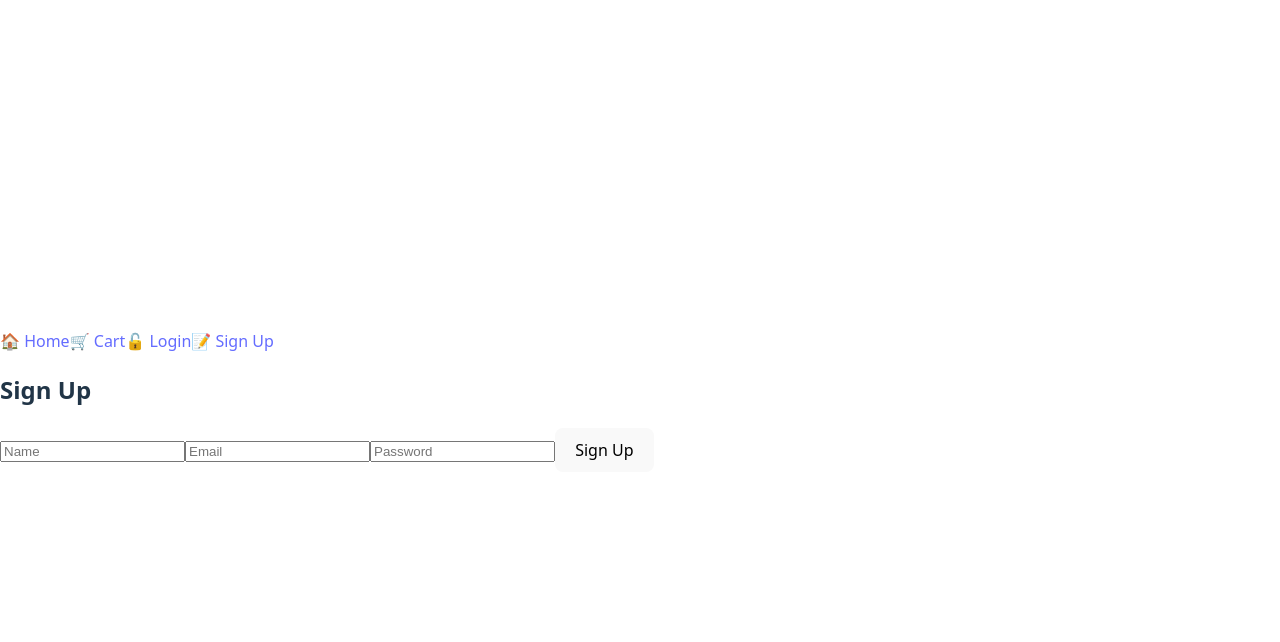
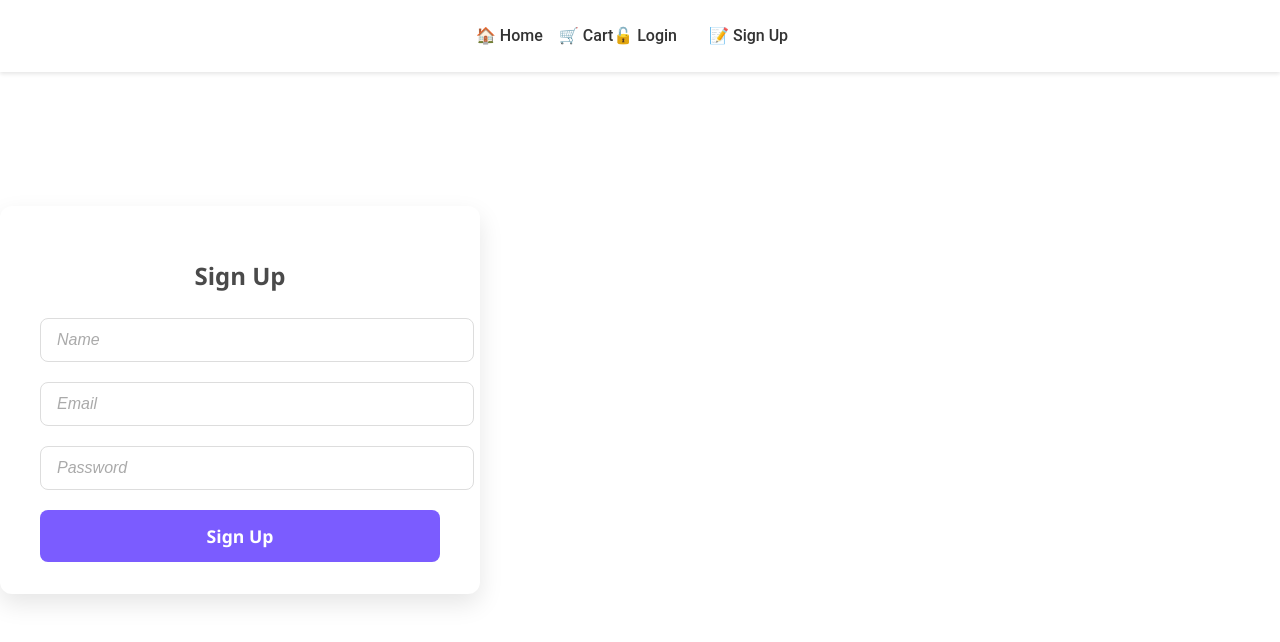
Before and after one commit to MarcusB86/ECommerceApp, a React (Vite) app: page /signup in a window 1280 px wide. Shown: the top 642 px of the page. Built offline with nearby package versions, Linux system fonts and the light colour scheme.

Commit message:
added css to signup/login

```diff
--- a/src/App.jsx
+++ b/src/App.jsx
@@ -5,6 +5,7 @@ import Signup from "./pages/Signup";
 // import Cart from './components/Cart';
 import Login from './pages/Login';
 import Dashboard from './pages/Dashboard';
+import PrivateRoute from './components/PrivateRoute'; // Make sure you have this
 
 function App() {
   return (
@@ -15,7 +16,14 @@ function App() {
         {/* <Route path="/cart" element={<Cart />} /> */}
         <Route path="/signup" element={<Signup />} />
         <Route path="/login" element={<Login />} />
-        <Route path="/dashboard" element={<Dashboard />} />
+        <Route
+          path="/dashboard"
+          element={
+            <PrivateRoute>
+              <Dashboard />
+            </PrivateRoute>
+          }
+        />
       </Routes>
     </>
   );
--- a/src/components/Navbar.css
+++ b/src/components/Navbar.css
@@ -1,102 +1,52 @@
-   .navbar {
-    width: 100%;
-    position: fixed;
-    top: 0;
-    left: 0;
-    background-color: #c13c3c;
-    color: white;
-    display: flex;
-    justify-content: center; /* centers the content block */
-    animation: fadeIn 1.4s ease-in-out;
-    padding: 1rem 0;
-    z-index: 100;
-    box-shadow: 0 2px 4px rgba(0, 0, 0, 0.3);
-  }
+.navbar {
+  background-color: #ffffff;
+  padding: 1rem 2rem;
+  display: flex;
+  justify-content: space-between;
+  align-items: center;
+  box-shadow: 0 2px 5px rgba(0, 0, 0, 0.1);
+  font-family: 'Roboto', sans-serif;
+}
 
-  .navbar-content {
-    width: 100%;
-    max-width: 1200px;
-    display: flex;
-    justify-content: space-between;
-    align-items: center;
-    padding: 0 2rem;
-  }
+.navbar-left,
+.navbar-right {
+  display: flex;
+  align-items: center;
+  gap: 1rem;
+}
 
-  .navbar-logo a {
-    color: rgb(240, 224, 47);
-    font-size: 1.5rem;
-    font-weight: bold;
-    text-decoration: none;
-  }
+.nav-link {
+  text-decoration: none;
+  color: #444;
+  font-size: 1rem;
+  font-weight: 500;
+  transition: color 0.2s;
+}
 
-  .navbar-links a {
-    margin-left: 20px;
-    color: white;
-    text-decoration: none;
-    position: relative;
-    transition: color 0.3s ease;
-    font-size: larger;
-  }
+.nav-link:hover {
+  color: #A594F9;
+}
 
-  .navbar-links a:hover {
-    color: #a594f9;
-  }
-  .navbar-links {
-    display: flex;
-    justify-content: space-evenly;
-    flex: 1;
-  }
+.user-email {
+  color: #333;
+  font-size: 0.9rem;
+  font-weight: 500;
+}
 
-  @keyframes fadeIn {
-    from {
-      opacity: 0;
-      transform: translateY(-10px);
-    }
-    to {
-      opacity: 1;
-      transform: translateY(0);
-    }
-  }
-  .homepage {
-    height: 100vh;
-    width: 100vw;
-    background-image: url('https://webandcrafts.com/_next/image?url=https%3A%2F%2Fadmin.wac.co%2Fuploads%2FWhat_is_E_commerce_and_What_are_its_Applications_2_d2eb0d4402.jpg&w=4500&q=90');
-    background-size: cover;
-    background-position: center;
-    background-repeat: no-repeat;
-    height: 100vh;
-    display: flex;
-    flex-direction: column;
-    justify-content: center;
-    align-items: center;
-    color: rgb(176, 213, 41);
-    text-shadow: 1px 1px 5px #000;
-  }
+.logout-btn,
+.signup-btn {
+  padding: 0.5rem 1rem;
+  border: none;
+  background-color: #A594F9;
+  color: white;
+  border-radius: 5px;
+  cursor: pointer;
+  font-weight: 500;
+  transition: background-color 0.3s ease;
+  text-decoration: none;
+}
 
-  .navbar-search {
-    display: flex;
-    align-items: center;
-    background-color: white;
-    border-radius: 5px;
-    overflow: hidden;
-  }
-
-  .navbar-search input {
-    padding: 8px;
-    border: none;
-    outline: none;
-    font-size: 1rem;
-  }
-
-  .navbar-search button {
-    padding: 8px 12px;
-    background-color: rgb(240, 224, 47);
-    color: white;
-    border: none;
-    cursor: pointer;
-    transition: background-color 0.3s ease;
-  }
-
-  .navbar-search button:hover {
-    background-color: #8a7ce0;
-  }
+.logout-btn:hover,
+.signup-btn:hover {
+  background-color: #8b7fd9;
+}
--- a/src/components/Navbar.jsx
+++ b/src/components/Navbar.jsx
@@ -1,25 +1,31 @@
-import { Link } from "react-router-dom";
-import { useContext } from "react";
-import { AuthContext } from "../context/AuthContext";
+import { Link } from 'react-router-dom';
+import { useContext } from 'react';
+import { AuthContext } from '../context/AuthContext';
+import './Navbar.css'; // Make sure this path is correct
 
 const Navbar = () => {
   const { user, logout } = useContext(AuthContext);
 
   return (
     <nav className="navbar">
-      <Link to="/">🏠 Home</Link>
-      <Link to="/cart">🛒 Cart</Link>
+      <div className="navbar-left">
+        <Link to="/" className="nav-link">🏠 Home</Link>
+        <Link to="/cart" className="nav-link">🛒 Cart</Link>
+      </div>
+
+      <div className="navbar-right">
         {user ? (
           <>
-          <span>👤 {user.email}</span>
-          <button onClick={logout}>Logout</button>
+            <span className="user-email">👤 {user.email}</span>
+            <button className="logout-btn" onClick={logout}>Logout</button>
           </>
         ) : (
           <>
-          <Link to="/login">🔓 Login</Link>
-          <Link to="/signup">📝 Sign Up</Link>
+            <Link to="/login" className="nav-link">🔓 Login</Link>
+            <Link to="/signup" className="signup-btn">📝 Sign Up</Link>
           </>
         )}
+      </div>
     </nav>
   );
 };
--- /dev/null
+++ b/src/components/PrivateRoute.jsx
@@ -0,0 +1,9 @@
+import { useAuth } from '../context/AuthContext';
+import { Navigate } from 'react-router-dom';
+
+const PrivateRoute = ({ children }) => {
+  const { user } = useAuth();
+  return user ? children : <Navigate to="/login" />;
+};
+
+export default PrivateRoute;
--- a/src/context/AuthContext.jsx
+++ b/src/context/AuthContext.jsx
@@ -1,6 +1,5 @@
-import { createContext, useState, useEffect } from 'react';
-import { jwtDecode } from "jwt-decode";
-
+import { createContext, useState, useContext } from 'react';
+import { jwtDecode } from 'jwt-decode';
 
 export const AuthContext = createContext();
 
@@ -25,3 +24,7 @@ export const AuthProvider = ({ children }) => {
     </AuthContext.Provider>
   );
 };
+
+export const useAuth = () => {
+  return useContext(AuthContext);
+};
--- a/src/main.jsx
+++ b/src/main.jsx
@@ -4,6 +4,7 @@ import { BrowserRouter } from 'react-router-dom';
 import './index.css';
 import App from './App.jsx';
 import { AuthProvider } from './context/AuthContext';
+import './styles/styles.css';
 
 createRoot(document.getElementById('root')).render(
   <StrictMode>
--- a/src/pages/Login.jsx
+++ b/src/pages/Login.jsx
@@ -1,9 +1,14 @@
 import { useState } from 'react';
+import { useNavigate } from 'react-router-dom';
 import axios from 'axios';
+import { useAuth } from '../context/AuthContext';
+
 
 const Login = () => {
   const [form, setForm] = useState({ email: '', password: '' });
   const [error, setError] = useState('');
+  const navigate = useNavigate();
+  const { login } = useAuth();
 
   const validate = () => {
     if (!form.email || !form.password) {
@@ -26,11 +31,10 @@ const Login = () => {
 
     try {
       const res = await axios.post('http://localhost:5000/api/auth/login', form);
-      alert('Login successful!');
-      console.log(res.data);
+      login(res.data.token);
+      navigate('/dashboard');
     } catch (err) {
       setError('Login failed. Check your credentials.');
-      console.error(err);
     }
   };
 
--- a/src/pages/Signup.jsx
+++ b/src/pages/Signup.jsx
@@ -31,9 +31,10 @@ const Signup = () => {
 
     try {
       await axios.post('http://localhost:5000/api/auth/signup', form);
-      navigate('/login'); // redirect to login page after signup
+      navigate('/login');
     } catch (err) {
-      setError('Signup failed. Try again.');
+        console.error(err.response?.data || err.message);
+        setError('Signup failed: ' + (err.response?.data?.message || err.message));
     }
   };
 
--- /dev/null
+++ b/src/styles/styles.css
@@ -0,0 +1,112 @@
+/* Container for the form */
+form {
+    max-width: 400px;
+    margin: 3rem auto;
+    padding: 2rem 2.5rem;
+    background: #fff;
+    border-radius: 12px;
+    box-shadow: 0 10px 25px rgba(0, 0, 0, 0.1);
+    font-family: 'Segoe UI', Tahoma, Geneva, Verdana, sans-serif;
+  }
+
+  /* Form heading */
+  form h2 {
+    text-align: center;
+    margin-bottom: 1.5rem;
+    font-weight: 700;
+    color: #4a4a4a;
+  }
+
+  /* Inputs */
+  form input {
+    width: 100%;
+    padding: 0.75rem 1rem;
+    margin-bottom: 1.25rem;
+    border: 1.8px solid #ddd;
+    border-radius: 8px;
+    font-size: 1rem;
+    transition: border-color 0.3s ease;
+  }
+
+  form input:focus {
+    outline: none;
+    border-color: #7b5cff;
+    box-shadow: 0 0 6px #7b5cff66;
+  }
+
+  /* Error message */
+  form p {
+    color: #ff4d4d;
+    margin-bottom: 1rem;
+    font-weight: 600;
+    font-size: 0.9rem;
+    text-align: center;
+  }
+
+  /* Submit button */
+  form button {
+    width: 100%;
+    padding: 0.9rem 1rem;
+    background-color: #7b5cff;
+    color: white;
+    border: none;
+    border-radius: 8px;
+    font-size: 1.1rem;
+    font-weight: 700;
+    cursor: pointer;
+    transition: background-color 0.3s ease;
+  }
+
+  form button:hover {
+    background-color: #5a40cc;
+  }
+
+  /* Placeholder styling */
+  form input::placeholder {
+    color: #aaa;
+    font-style: italic;
+  }
+
+  /* Optional: Smooth font scaling on smaller screens */
+  @media (max-width: 480px) {
+    form {
+      margin: 2rem 1rem;
+      padding: 1.5rem 1.75rem;
+    }
+  }
+  /* Position the navbar fixed at the top */
+.navbar {
+  position: fixed;
+  top: 0;
+  width: 100%;
+  background-color: #fff;
+  box-shadow: 0 2px 4px rgba(0, 0, 0, 0.1);
+  z-index: 999;
+  display: flex;
+  justify-content: center;
+  padding: 1rem 0;
+}
+
+/* Center content inside the navbar */
+.nav-content {
+  display: flex;
+  gap: 1rem;
+  align-items: center;
+}
+
+/* Style the links and button */
+.navbar a,
+.navbar button,
+.navbar span {
+  text-decoration: none;
+  color: #333;
+  font-weight: 500;
+  background: none;
+  border: none;
+  cursor: pointer;
+}
+
+.navbar button:hover,
+.navbar a:hover {
+  text-decoration: underline;
+}
```
Lines whose indentation alone changed are shown as unchanged.
